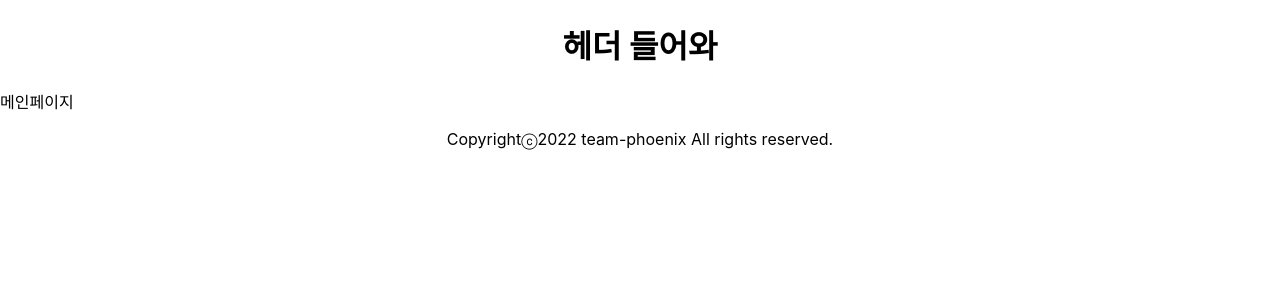
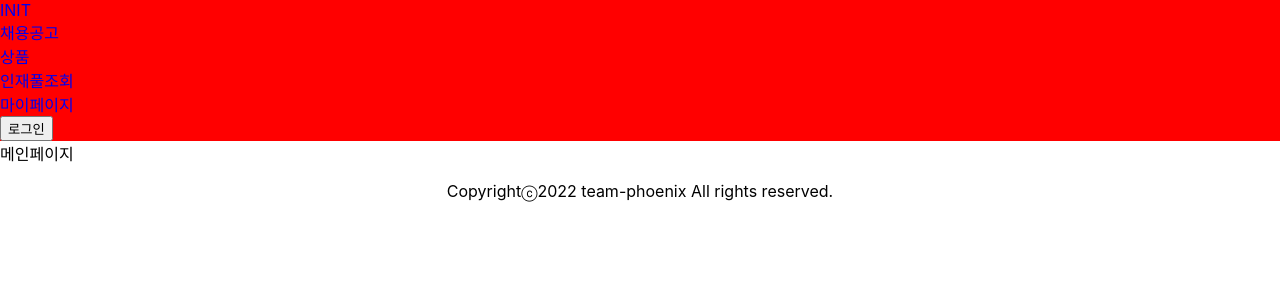
Before and after one commit to mtvsteampheonix/INITCLIENT, a React (Create React App) app: page / in a window 1280 px wide. Shown: the top 300 px of the page. Built offline with nearby package versions, Linux system fonts and the light colour scheme.

Commit message:
Design: 헤더
헤더 개발

Related to: #1

```diff
--- a/package.json
+++ b/package.json
@@ -18,6 +18,7 @@
     "redux": "^4.2.0",
     "redux-actions": "^2.6.5",
     "redux-thunk": "^2.4.1",
+    "styled-components": "^5.3.5",
     "web-vitals": "^2.1.4"
   },
   "scripts": {
--- a/src/components/Header.js
+++ b/src/components/Header.js
@@ -1,9 +1,36 @@
-function Header() {
-  return (
-    <header>
-      <h1 align="center">헤더 들어와</h1>
-    </header>
-  );
+import { Link } from "react-router-dom";
+import styled from "styled-components";
+
+
+const Header1 = styled.div`
+    background-color: red;
+`
+
+function Header(){
+    return(
+        <Header1 className="header">
+            <Link to='/' style={{ textDecoration : 'none'}}>
+                <div>INIT</div>
+            </Link>
+            <Link to='/' style={{ textDecoration : 'none'}}>
+                <div>채용공고</div>
+            </Link>
+            <Link to='/' style={{ textDecoration : 'none'}}>
+                <div>상품</div>
+            </Link>
+            <Link to='/' style={{ textDecoration : 'none'}}>
+                <div>인재풀조회</div>
+            </Link>
+            <Link to='/' style={{ textDecoration : 'none'}}>
+                <div>마이페이지</div>
+            </Link>
+            <Link to='/' style={{ textDecoration : 'none'}}>
+                <button type='button'>
+                    로그인
+                </button>
+            </Link>
+        </Header1>
+    )
 }
 
 export default Header;
```
Also changed, not shown: 1 other file (tests, documents, lock files or other folders).
